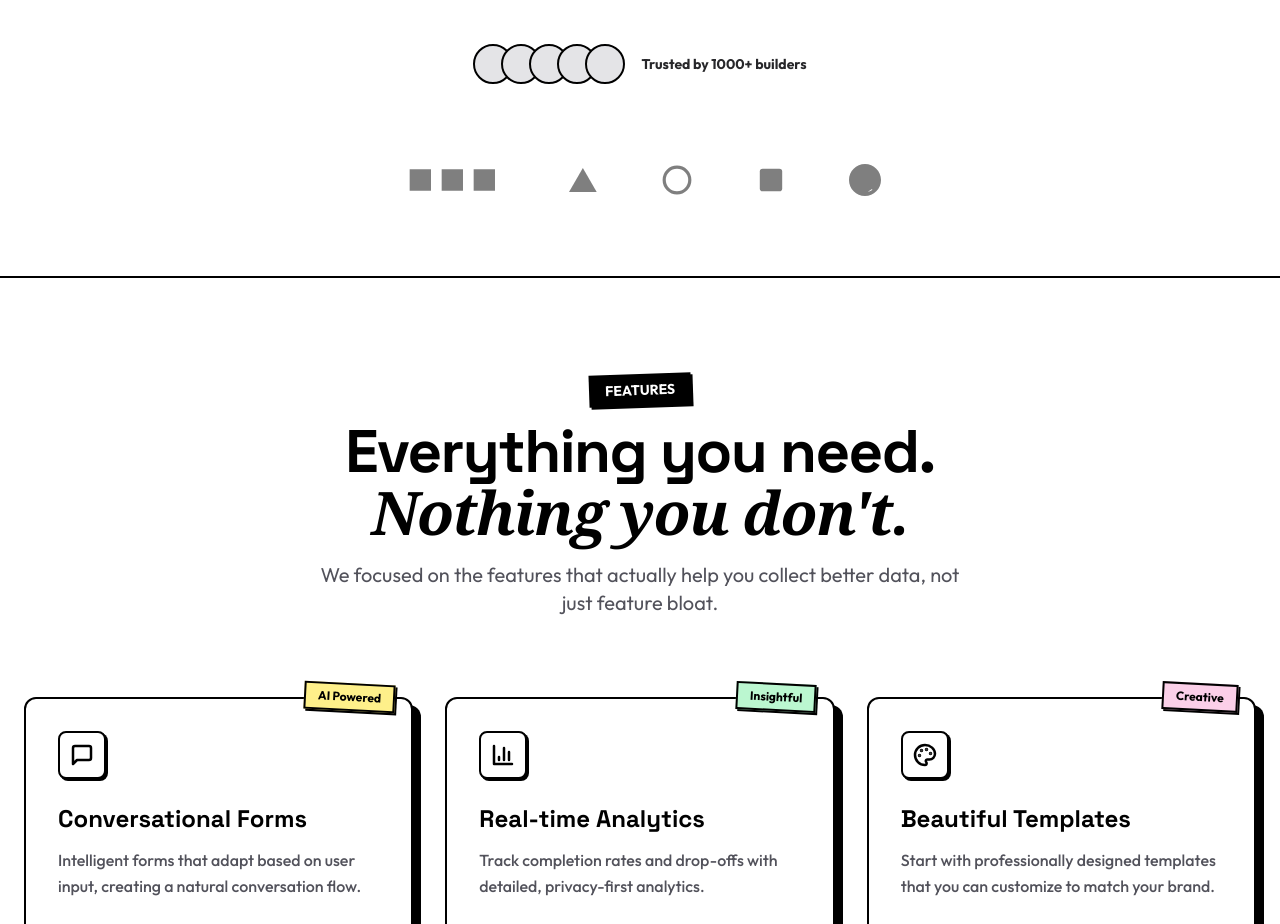
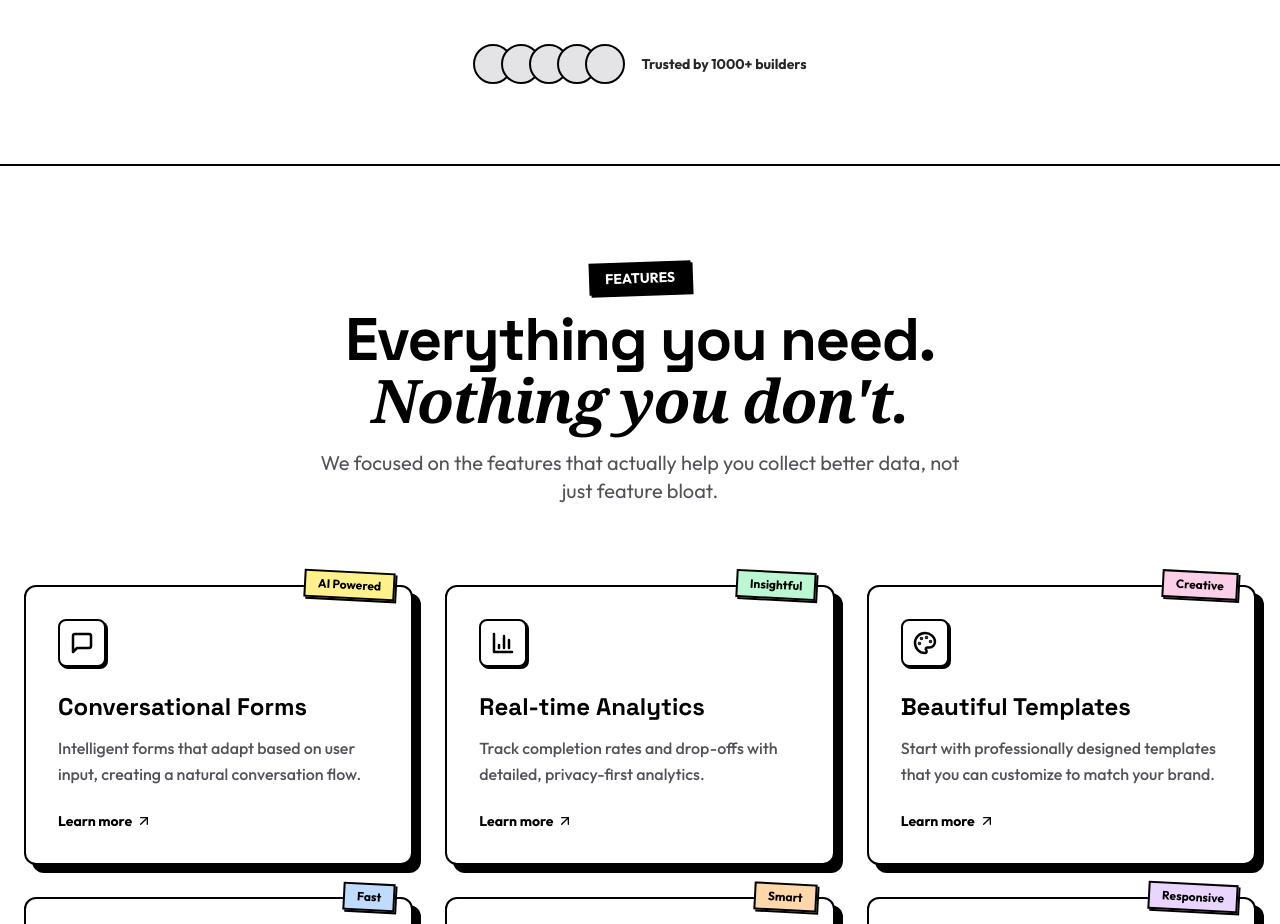
Before and after one commit to satyamsingh5512/Formss, a Next.js app: page / in a window 1280 px wide. Shown: the part 860-1784 px from the top of the page. Built offline with nearby package versions, Linux system fonts and the light colour scheme; no server answers.

Commit message:
chore: revert adding company logos as requested

```diff
--- a/components/landing/HeroSection.tsx
+++ b/components/landing/HeroSection.tsx
@@ -91,30 +91,6 @@ export function HeroSection() {
             </div>
           </div>
 
-          {/* Company Logos */}
-          <div className="pt-10 flex flex-wrap items-center justify-center gap-8 md:gap-16 opacity-50 grayscale hover:grayscale-0 transition-all duration-500">
-            {/* Stripe-like Logo */}
-            <svg className="h-8 w-auto text-black dark:text-white" viewBox="0 0 100 30" fill="currentcolor">
-              <path d="M10,5 L30,5 L30,25 L10,25 Z M40,5 L60,5 L60,25 L40,25 Z M70,5 L90,5 L90,25 L70,25 Z" />
-            </svg>
-            {/* Vercel-like Logo */}
-            <svg className="h-6 w-auto text-black dark:text-white" viewBox="0 0 1155 1000" fill="currentcolor">
-              <path d="M577.344 0L1154.69 1000H0L577.344 0Z" />
-            </svg>
-            {/* Abstract Circle Logo */}
-            <svg className="h-8 w-auto text-black dark:text-white" viewBox="0 0 100 100" fill="currentcolor">
-              <circle cx="50" cy="50" r="40" strokeWidth="10" stroke="currentColor" fill="none" />
-            </svg>
-            {/* Square Logo */}
-            <svg className="h-7 w-auto text-black dark:text-white" viewBox="0 0 100 100" fill="currentcolor">
-              <rect x="10" y="10" width="80" height="80" rx="10" />
-            </svg>
-            {/* Next.js-like Logo */}
-            <svg className="h-8 w-auto text-black dark:text-white" viewBox="0 0 100 100" fill="currentcolor">
-              <path d="M50 0C22.4 0 0 22.4 0 50s22.4 50 50 50 50-22.4 50-50S77.6 0 50 0zm29 73.1L35.6 30h-4.3v40h6.1V39l35.8 40.5c-3.7 4.2-9 6.9-14.2 6.9z" />
-            </svg>
-          </div>
-
         </motion.div>
       </div>
 
```
